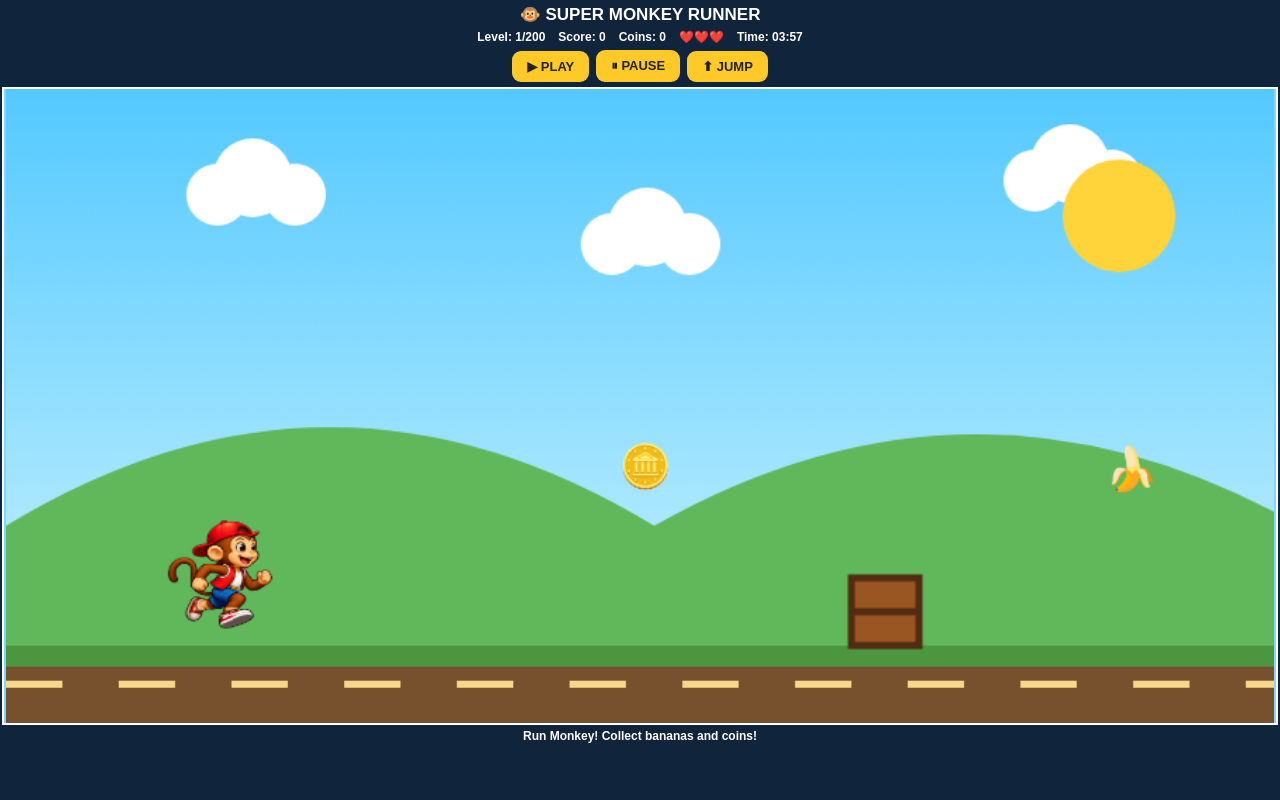
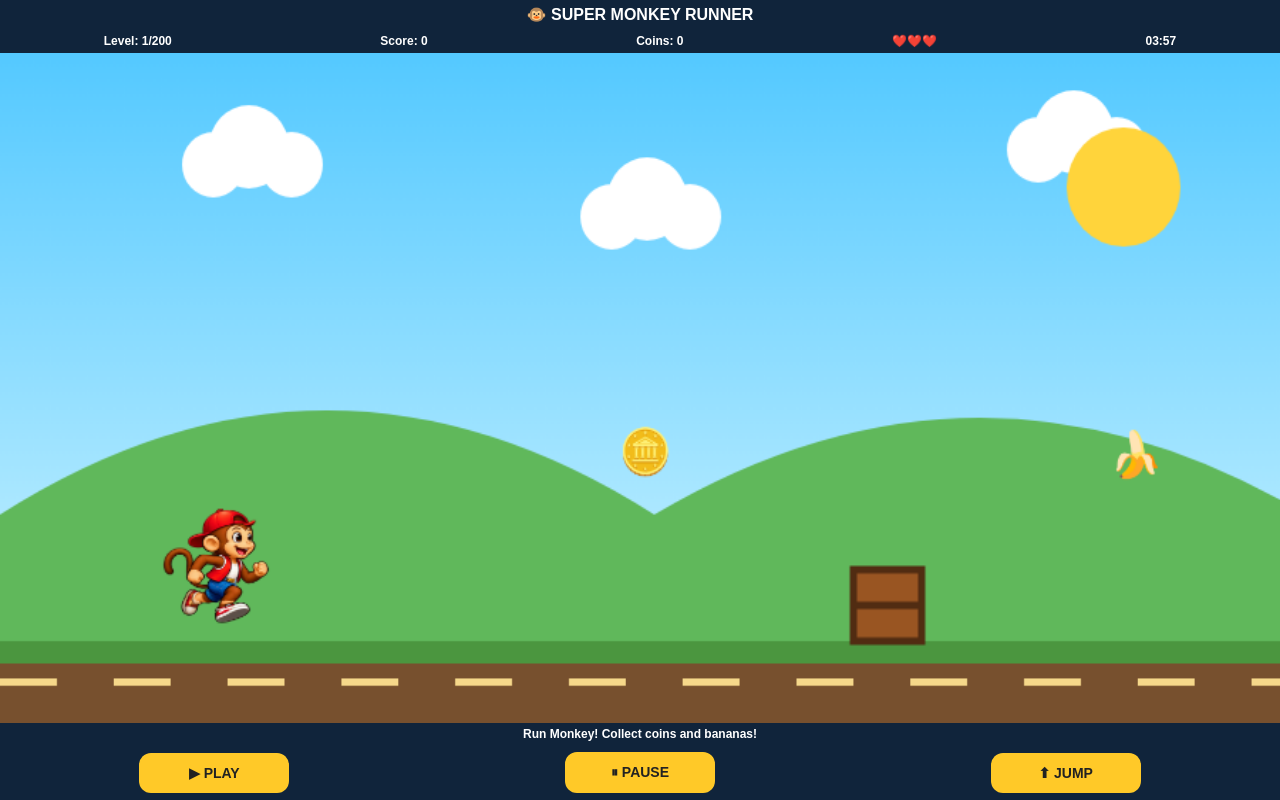
Before and after one commit to hingoros572/SuperRunnerGame, a plain HTML site: page app/src/main/assets/index.html in a window 1280 px wide. Both pictures are taken after a click on the button "▶ PLAY". Drawn offline with Linux system fonts and the light colour scheme.

Commit message:
Refactor HTML and CSS for improved layout and style
Updated viewport and theme color meta tags, adjusted styles for body, h2, and game canvas, and improved layout for info and controls. Enhanced game logic and UI elements for better gameplay experience.

```diff
--- a/app/src/main/assets/index.html
+++ b/app/src/main/assets/index.html
@@ -3,13 +3,14 @@
 <html lang="en">
 <head>
 <meta charset="UTF-8">
-<meta name="viewport" content="width=device-width, initial-scale=1.0, maximum-scale=1.0, user-scalable=no">
-<meta name="theme-color" content="#10243b">
+<meta name="viewport" content="width=device-width, initial-scale=1, maximum-scale=1, user-scalable=no">
+<meta name="theme-color" content="#80d7ff">
 <title>Super Monkey Runner</title>
 
 <style>
 * {
   box-sizing: border-box;
+  -webkit-tap-highlight-color: transparent;
 }
 
 html, body {
@@ -18,124 +19,93 @@ html, body {
   width: 100%;
   height: 100%;
   overflow: hidden;
-  background: #10243b;
-  color: white;
+  background: #80d7ff;
   font-family: Arial, sans-serif;
-  text-align: center;
-  overscroll-behavior: none;
 }
 
 body {
   display: flex;
   flex-direction: column;
-  align-items: center;
+  align-items: stretch;
   justify-content: flex-start;
-  padding: 2px;
 }
 
 h2 {
-  font-size: 17px;
-  line-height: 21px;
-  margin: 2px 0;
+  margin: 0;
+  padding: 5px;
+  background: #10243b;
+  color: white;
+  text-align: center;
+  font-size: 16px;
   flex-shrink: 0;
 }
 
 #info {
   display: flex;
-  justify-content: center;
+  justify-content: space-around;
   align-items: center;
   flex-wrap: wrap;
-  gap: 5px 13px;
-  width: 100%;
-  padding: 3px;
+  background: #10243b;
+  color: white;
   font-size: 12px;
   font-weight: bold;
+  padding: 5px 2px;
+  flex-shrink: 0;
+  gap: 5px;
+}
+
+#game {
+  display: block;
+  width: 100%;
+  height: auto;
+  flex: 1;
+  min-height: 0;
+  object-fit: fill;
+  border: none;
+  margin: 0;
+  padding: 0;
+  background: #80d7ff;
+  touch-action: manipulation;
+}
+
+#message {
+  background: #10243b;
+  color: white;
+  text-align: center;
+  font-weight: bold;
+  font-size: 12px;
+  padding: 4px;
+  min-height: 22px;
   flex-shrink: 0;
 }
 
 .controls {
   display: flex;
-  justify-content: center;
+  justify-content: space-around;
   align-items: center;
+  width: 100%;
+  background: #10243b;
+  padding: 7px 4px;
   gap: 5px;
-  width: 100%;
-  padding: 2px;
   flex-shrink: 0;
 }
 
 button {
-  padding: 8px 15px;
-  margin: 1px;
-  border: 0;
-  border-radius: 9px;
-  font-size: 13px;
-  font-weight: bold;
+  flex: 1;
+  max-width: 150px;
+  padding: 12px 5px;
+  border: none;
+  border-radius: 12px;
   background: #ffc928;
   color: #222;
+  font-size: 14px;
+  font-weight: bold;
   touch-action: manipulation;
 }
 
 button:active {
-  transform: scale(0.94);
-  background: #ff9f1c;
-}
-
-#game {
-  display: block;
-  width: min(100vw, calc((100dvh - 105px) * 2));
-  height: auto;
-  max-width: 100%;
-  max-height: calc(100dvh - 105px);
-  aspect-ratio: 2 / 1;
-  object-fit: contain;
-  margin: 2px auto;
-  border: 2px solid white;
-  background: #80d7ff;
-  touch-action: manipulation;
-  flex-shrink: 1;
-}
-
-#message {
-  font-size: 12px;
-  font-weight: bold;
-  padding: 2px;
-  min-height: 18px;
-  flex-shrink: 0;
-}
-
-@media (max-height: 420px) {
-  h2 {
-    font-size: 14px;
-    line-height: 17px;
-    margin: 0;
-  }
-
-  #info {
-    font-size: 10px;
-    padding: 1px;
-    gap: 4px 10px;
-  }
-
-  button {
-    padding: 6px 13px;
-    font-size: 12px;
-  }
-
-  .controls {
-    padding: 1px;
-  }
-
-  #game {
-    width: min(100vw, calc((100dvh - 85px) * 2));
-    max-height: calc(100dvh - 85px);
-    margin: 1px auto;
-  }
-
-  #message {
-    font-size: 10px;
-    min-height: 14px;
-    padding: 0;
-  }
+  background: #ff941c;
+  transform: scale(.95);
 }
 </style>
 </head>
@@ -145,22 +115,22 @@ button:active {
 <h2>🐵 SUPER MONKEY RUNNER</h2>
 
 <div id="info">
-  <span id="level">Level: 1</span>
+  <span id="level">Level: 1/200</span>
   <span id="score">Score: 0</span>
   <span id="coins">Coins: 0</span>
   <span id="lives">❤️❤️❤️</span>
-  <span id="timer">Time: 04:00</span>
+  <span id="timer">04:00</span>
 </div>
+
+<canvas id="game" width="900" height="450"></canvas>
+
+<div id="message">Press PLAY to start!</div>
 
 <div class="controls">
   <button onclick="startGame()">▶ PLAY</button>
   <button onclick="togglePause()">⏸ PAUSE</button>
   <button onclick="jump()">⬆ JUMP</button>
 </div>
-
-<canvas id="game" width="900" height="450"></canvas>
-
-<div id="message">Press PLAY to start!</div>
 
 <script>
 const canvas = document.getElementById("game");
@@ -193,12 +163,8 @@ let obstacles = [];
 let treasures = [];
 
 const player = {
-  x: 110,
-  y: 300,
-  w: 85,
-  h: 95,
-  vy: 0,
-  ground: true
+  x: 110, y: 300, w: 85, h: 95,
+  vy: 0, ground: true
 };
 
 const groundY = 395;
@@ -227,18 +193,14 @@ function formatTime(t) {
 function updateInfo() {
   document.getElementById("level").textContent =
     "Level: " + level + "/200";
-
   document.getElementById("score").textContent =
     "Score: " + score;
-
   document.getElementById("coins").textContent =
     "Coins: " + coins;
-
   document.getElementById("lives").textContent =
-    "❤️".repeat(lives) + "🖤".repeat(3 - lives);
-
+    "❤️".repeat(lives) + "🖤".repeat(3-lives);
   document.getElementById("timer").textContent =
-    "Time: " + formatTime(timeLeft);
+    formatTime(timeLeft);
 }
 
 function startGame() {
@@ -247,27 +209,24 @@ function startGame() {
   coins = 0;
   lives = 3;
   timeLeft = levelDuration(level);
-
   obstacles = [];
   treasures = [];
-
   spawnTimer = 0;
   coinTimer = 0;
   invulnerable = 0;
 
-  player.y = groundY - player.h;
+  player.y = groundY-player.h;
   player.vy = 0;
   player.ground = true;
 
   running = true;
   paused = false;
   gameOver = false;
-
   lastTime = 0;
   animationTime = 0;
 
   document.getElementById("message").textContent =
-    "Run Monkey! Collect bananas and coins!";
+    "Run Monkey! Collect coins and bananas!";
 
   updateInfo();
   draw();
@@ -289,7 +248,7 @@ function togglePause() {
   paused = !paused;
 
   document.getElementById("message").textContent =
-    paused ? "Game Paused" : "Keep Running!";
+    paused ? "GAME PAUSED" : "KEEP RUNNING!";
 
   if (!paused) {
     lastTime = 0;
@@ -309,238 +268,202 @@ document.addEventListener("keydown", e => {
 });
 
 function drawBackground() {
-  let sky = ctx.createLinearGradient(0, 0, 0, 450);
-  sky.addColorStop(0, "#54c9ff");
-  sky.addColorStop(1, "#d4f6ff");
+  let sky = ctx.createLinearGradient(0,0,0,450);
+  sky.addColorStop(0,"#54c9ff");
+  sky.addColorStop(1,"#d4f6ff");
 
   ctx.fillStyle = sky;
-  ctx.fillRect(0, 0, 900, 450);
+  ctx.fillRect(0,0,900,450);
 
   ctx.fillStyle = "#fff";
-  drawCloud(150, 75);
-  drawCloud(430, 110);
-  drawCloud(730, 65);
+  drawCloud(150,75);
+  drawCloud(430,110);
+  drawCloud(730,65);
 
   ctx.fillStyle = "#ffd43b";
   ctx.beginPath();
-  ctx.arc(790, 90, 40, 0, Math.PI * 2);
+  ctx.arc(790,90,40,0,Math.PI*2);
   ctx.fill();
 
   ctx.fillStyle = "#60b85b";
   ctx.beginPath();
-  ctx.moveTo(0, 310);
-  ctx.quadraticCurveTo(230, 170, 460, 310);
-  ctx.quadraticCurveTo(680, 185, 900, 300);
-  ctx.lineTo(900, 450);
-  ctx.lineTo(0, 450);
+  ctx.moveTo(0,310);
+  ctx.quadraticCurveTo(230,170,460,310);
+  ctx.quadraticCurveTo(680,185,900,300);
+  ctx.lineTo(900,450);
+  ctx.lineTo(0,450);
   ctx.fill();
 
   ctx.fillStyle = "#4b963f";
-  ctx.fillRect(0, groundY, 900, 55);
+  ctx.fillRect(0,groundY,900,55);
 
   ctx.fillStyle = "#77502e";
-  ctx.fillRect(0, groundY + 15, 900, 40);
+  ctx.fillRect(0,groundY+15,900,40);
 
   ctx.fillStyle = "#f6d88a";
-
-  for (let x = 0; x < 900; x += 80) {
-    ctx.fillRect(x, groundY + 25, 40, 5);
+  for(let x=0;x<900;x+=80) {
+    ctx.fillRect(x,groundY+25,40,5);
   }
 }
 
-function drawCloud(x, y) {
+function drawCloud(x,y) {
   ctx.beginPath();
-  ctx.arc(x, y, 22, 0, Math.PI * 2);
-  ctx.arc(x + 25, y - 12, 28, 0, Math.PI * 2);
-  ctx.arc(x + 55, y, 22, 0, Math.PI * 2);
+  ctx.arc(x,y,22,0,Math.PI*2);
+  ctx.arc(x+25,y-12,28,0,Math.PI*2);
+  ctx.arc(x+55,y,22,0,Math.PI*2);
   ctx.fill();
 }
 
 function drawMonkey() {
-  if (invulnerable > 0 &&
-      Math.floor(animationTime / 70) % 2 === 0) {
-    return;
-  }
+  if(invulnerable>0 &&
+     Math.floor(animationTime/70)%2===0) return;
 
-  if (runLoaded) {
-    const fw = runImage.naturalWidth / 4;
-    const fh = runImage.naturalHeight;
-    const frame = Math.floor(animationTime / 110) % 4;
+  if(runLoaded) {
+    const fw=runImage.naturalWidth/4;
+    const fh=runImage.naturalHeight;
+    const frame=Math.floor(animationTime/110)%4;
 
-    ctx.drawImage(
-      runImage,
-      frame * fw, 0, fw, fh,
-      player.x, player.y, player.w, player.h
-    );
-
-  } else if (stillLoaded) {
-    ctx.drawImage(
-      stillImage,
-      player.x, player.y, player.w, player.h
-    );
-
+    ctx.drawImage(runImage,frame*fw,0,fw,fh,
+      player.x,player.y,player.w,player.h);
+  } else if(stillLoaded) {
+    ctx.drawImage(stillImage,
+      player.x,player.y,player.w,player.h);
   } else {
-    ctx.font = "75px Arial";
-    ctx.fillText("🐵", player.x, player.y + 75);
+    ctx.font="75px Arial";
+    ctx.fillText("🐵",player.x,player.y+75);
   }
 }
 
 function drawObstacle(o) {
-  ctx.fillStyle = "#995522";
-  ctx.fillRect(o.x, o.y, o.w, o.h);
-
-  ctx.strokeStyle = "#512c12";
-  ctx.lineWidth = 5;
-  ctx.strokeRect(o.x, o.y, o.w, o.h);
-
+  ctx.fillStyle="#995522";
+  ctx.fillRect(o.x,o.y,o.w,o.h);
+  ctx.strokeStyle="#512c12";
+  ctx.lineWidth=5;
+  ctx.strokeRect(o.x,o.y,o.w,o.h);
   ctx.beginPath();
-  ctx.moveTo(o.x, o.y + o.h / 2);
-  ctx.lineTo(o.x + o.w, o.y + o.h / 2);
+  ctx.moveTo(o.x,o.y+o.h/2);
+  ctx.lineTo(o.x+o.w,o.y+o.h/2);
   ctx.stroke();
 }
 
 function drawTreasure(t) {
-  ctx.font = "30px Arial";
-  ctx.fillText(t.type === "coin" ? "🪙" : "🍌", t.x, t.y);
+  ctx.font="30px Arial";
+  ctx.fillText(t.type==="coin"?"🪙":"🍌",t.x,t.y);
 }
 
 function spawnObjects(dt) {
-  spawnTimer += dt;
-  coinTimer += dt;
+  spawnTimer+=dt;
+  coinTimer+=dt;
 
-  if (spawnTimer > Math.max(0.75, 1.7 / difficulty())) {
+  if(spawnTimer>Math.max(0.75,1.7/difficulty())) {
     obstacles.push({
-      x: 930,
-      y: groundY - 48,
-      w: 48,
-      h: 48
+      x:930,y:groundY-48,w:48,h:48
     });
-
-    spawnTimer = 0;
+    spawnTimer=0;
   }
 
-  if (coinTimer > 1.15) {
+  if(coinTimer>1.15) {
     treasures.push({
-      x: 930,
-      y: 220 + Math.random() * 100,
-      type: Math.random() < 0.55 ? "coin" : "banana"
+      x:930,
+      y:220+Math.random()*100,
+      type:Math.random()<0.55?"coin":"banana"
     });
-
-    coinTimer = 0;
+    coinTimer=0;
   }
 }
 
-function hit(a, b) {
-  return a.x + 15 < b.x + b.w &&
-         a.x + a.w - 15 > b.x &&
-         a.y + 12 < b.y + b.h &&
-         a.y + a.h - 10 > b.y;
+function hit(a,b) {
+  return a.x+15<b.x+b.w &&
+    a.x+a.w-15>b.x &&
+    a.y+12<b.y+b.h &&
+    a.y+a.h-10>b.y;
 }
 
 function nextLevel() {
-  if (level >= 200) {
-    running = false;
-    gameOver = true;
-
+  if(level>=200) {
+    running=false;
+    gameOver=true;
     document.getElementById("message").textContent =
       "🏆 CHAMPION! You completed all 200 levels!";
-
     draw();
     return;
   }
 
   level++;
-  timeLeft = levelDuration(level);
-
-  obstacles = [];
-  treasures = [];
-  spawnTimer = 0;
+  timeLeft=levelDuration(level);
+  obstacles=[];
+  treasures=[];
+  spawnTimer=0;
 
   document.getElementById("message").textContent =
-    "🎉 Level " + level + " started!";
+    "🎉 Level "+level+" started!";
 
   updateInfo();
 }
 
 function endGame() {
-  running = false;
-  gameOver = true;
-
+  running=false;
+  gameOver=true;
   document.getElementById("message").textContent =
-    "GAME OVER! Score: " + score + " | Press Restart";
-
+    "GAME OVER! Score: "+score+" | Press PLAY";
   draw();
 }
 
 function update(dt) {
-  animationTime += dt * 1000;
+  animationTime+=dt*1000;
 
-  if (invulnerable > 0) {
-    invulnerable -= dt * 1000;
-  }
+  if(invulnerable>0) invulnerable-=dt*1000;
 
-  timeLeft -= dt;
+  timeLeft-=dt;
 
-  if (timeLeft <= 0) {
+  if(timeLeft<=0) {
     nextLevel();
     return;
   }
 
-  score += Math.floor(dt * 10);
+  score+=Math.floor(dt*10);
 
-  player.vy += 0.75;
-  player.y += player.vy;
+  player.vy+=0.75;
+  player.y+=player.vy;
 
-  if (player.y + player.h >= groundY) {
-    player.y = groundY - player.h;
-    player.vy = 0;
-    player.ground = true;
+  if(player.y+player.h>=groundY) {
+    player.y=groundY-player.h;
+    player.vy=0;
+    player.ground=true;
   }
 
   spawnObjects(dt);
 
-  let speed = 300 * difficulty();
+  let speed=300*difficulty();
 
-  obstacles.forEach(o => o.x -= speed * dt);
-  treasures.forEach(t => t.x -= speed * dt);
+  obstacles.forEach(o=>o.x-=speed*dt);
+  treasures.forEach(t=>t.x-=speed*dt);
 
-  obstacles = obstacles.filter(o => o.x + o.w > 0);
-  treasures = treasures.filter(t => t.x + 35 > 0);
+  obstacles=obstacles.filter(o=>o.x+o.w>0);
+  treasures=treasures.filter(t=>t.x+35>0);
 
-  for (let i = 0; i < obstacles.length; i++) {
-    if (hit(player, obstacles[i]) && invulnerable <= 0) {
+  for(let i=0;i<obstacles.length;i++) {
+    if(hit(player,obstacles[i])&&invulnerable<=0) {
       lives--;
-      invulnerable = 1500;
+      invulnerable=1500;
+      obstacles.splice(i,1);
 
-      obstacles.splice(i, 1);
-
-      if (lives <= 0) {
+      if(lives<=0) {
         endGame();
         return;
       }
-
       break;
     }
   }
 
-  for (let i = treasures.length - 1; i >= 0; i--) {
-    let t = treasures[i];
+  for(let i=treasures.length-1;i>=0;i--) {
+    let t=treasures[i];
+    let box={x:t.x,y:t.y-25,w:30,h:30};
 
-    let box = {
-      x: t.x,
-      y: t.y - 25,
-      w: 30,
-      h: 30
-    };
-
-    if (hit(player, box)) {
-      if (t.type === "coin") {
-        coins++;
-      } else {
-        score += 50;
-      }
-
-      treasures.splice(i, 1);
+    if(hit(player,box)) {
+      if(t.type==="coin") coins++;
+      else score+=50;
+      treasures.splice(i,1);
     }
   }
 
@@ -549,52 +472,34 @@ function update(dt) {
 
 function draw() {
   drawBackground();
-
   obstacles.forEach(drawObstacle);
   treasures.forEach(drawTreasure);
   drawMonkey();
 
-  if (paused) {
-    ctx.fillStyle = "rgba(0,0,0,.5)";
-    ctx.fillRect(0, 0, 900, 450);
-
-    ctx.fillStyle = "white";
-    ctx.font = "bold 48px Arial";
-    ctx.textAlign = "center";
-    ctx.fillText("PAUSED", 450, 220);
-    ctx.textAlign = "left";
-  }
-
-  if (gameOver) {
-    ctx.fillStyle = "rgba(0,0,0,.55)";
-    ctx.fillRect(0, 0, 900, 450);
-
-    ctx.fillStyle = "#fff";
-    ctx.font = "bold 42px Arial";
-    ctx.textAlign = "center";
-
-    ctx.fillText(
-      level >= 200 ? "CHAMPION!" : "GAME OVER",
-      450,
-      220
-    );
-
-    ctx.textAlign = "left";
+  if(paused || gameOver) {
+    ctx.fillStyle="rgba(0,0,0,.5)";
+    ctx.fillRect(0,0,900,450);
+    ctx.fillStyle="white";
+    ctx.font="bold 48px Arial";
+    ctx.textAlign="center";
+    ctx.fillText(paused?"PAUSED":
+      (level>=200?"CHAMPION!":"GAME OVER"),450,220);
+    ctx.textAlign="left";
   }
 }
 
 function loop(timestamp) {
-  if (!running || paused || gameOver) return;
+  if(!running||paused||gameOver) return;
 
-  if (!lastTime) lastTime = timestamp;
+  if(!lastTime) lastTime=timestamp;
 
-  let dt = Math.min((timestamp - lastTime) / 1000, 0.04);
-  lastTime = timestamp;
+  let dt=Math.min((timestamp-lastTime)/1000,0.04);
+  lastTime=timestamp;
 
   update(dt);
   draw();
 
-  if (running && !paused && !gameOver) {
+  if(running&&!paused&&!gameOver) {
     requestAnimationFrame(loop);
   }
 }
```
